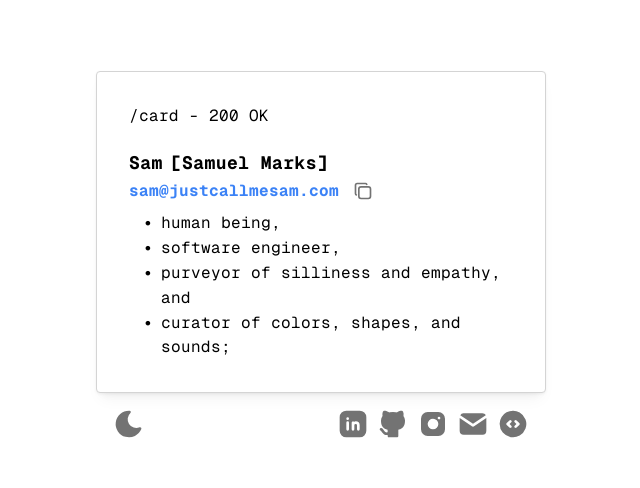
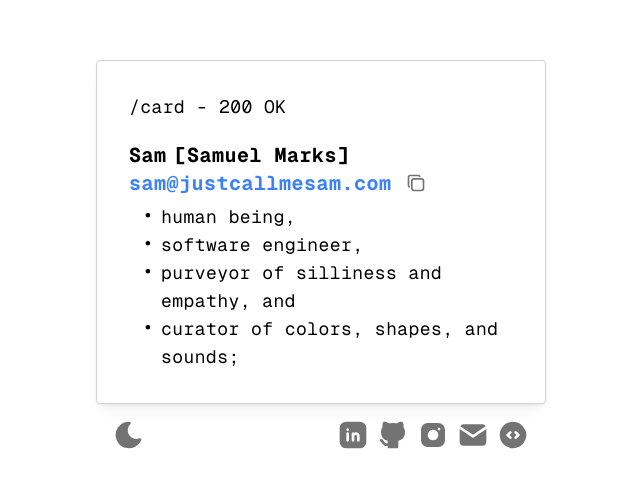
Before and after one commit to thesammarks/jcms, a Next.js app: page /card in a window 1280 px wide. Shown: the part 168-656 px from the top of the page, without its empty margins (319-959 px from the left). Built offline with nearby package versions, Linux system fonts and the light colour scheme.

Commit message:
add responsive text sizes

```diff
--- a/app/components/BulletedList.tsx
+++ b/app/components/BulletedList.tsx
@@ -16,7 +16,7 @@ export default function BulletedList(props: BulletedListProps) {
         <ul className="list-disc ml-4">
             {props.items.map((item, index) => (
                 <li key={index} className={listItemProps}>
-                    <Text>{item}</Text>
+                    <Text className="md:text-lg">{item}</Text>
                 </li>
             ))}
         </ul>
--- a/app/components/CardContent.tsx
+++ b/app/components/CardContent.tsx
@@ -12,12 +12,12 @@ export default function CardContent() {
 
     return (
         <div className="flex flex-col gap-5">
-            <Text>/card - 200 OK</Text>
+            <Text className="md:text-lg">/card - 200 OK</Text>
             <div className="flex flex-col gap-1.5">
                 <div className="flex flex-col">
-                    <div className="flex gap-2 text-black dark:text-neutral-300">
-                        <Text size="lg" fw={700}>Sam</Text>
-                        <Text size="lg" fw={700}>[Samuel Marks]</Text>
+                    <div className="flex gap-2">
+                        <Text className="text-lg md:text-xl" fw={700}>Sam</Text>
+                        <Text className="text-lg md:text-xl" fw={700}>[Samuel Marks]</Text>
                     </div>
                     <LinkCopy displayText="sam@justcallmesam.com" url="mailto:sam@justcallmesam.com"/>
                 </div>
--- a/app/components/LinkCopy.tsx
+++ b/app/components/LinkCopy.tsx
@@ -15,17 +15,17 @@ export default function LinkCopy(props: LinkCopyProps) {
     return (
         <div className="flex items-center gap-2.5">
             <a href={props.url}>
-                <Text className="text-blue-500" fw={700}>
+                <Text className="text-blue-500 text-lg md:text-xl" fw={700}>
                     {props.displayText}
                 </Text>
             </a>
             <CopyButton value={config.EMAIL_ADDRESS} timeout={2000}>
                 {({ copied, copy }) => (
                     <Tooltip
-                        className="bg-neutral-500 dark:bg-neutral-300"
+                        className="bg-neutral-500 dark:bg-neutral-300 text-neutral-100 dark:text-neutral-600"
                         label={copied ?
-                            <Text className="text-neutral-100 dark:text-neutral-600" fw={700} size="xs">Copied</Text>
-                            : <Text className="text-neutral-100 dark:text-neutral-600" fw={700} size="xs">Copy</Text>
+                            <Text fw={700} size="xs">Copied</Text>
+                            : <Text fw={700} size="xs">Copy</Text>
                         }
                         position="right"
                         withArrow
```
